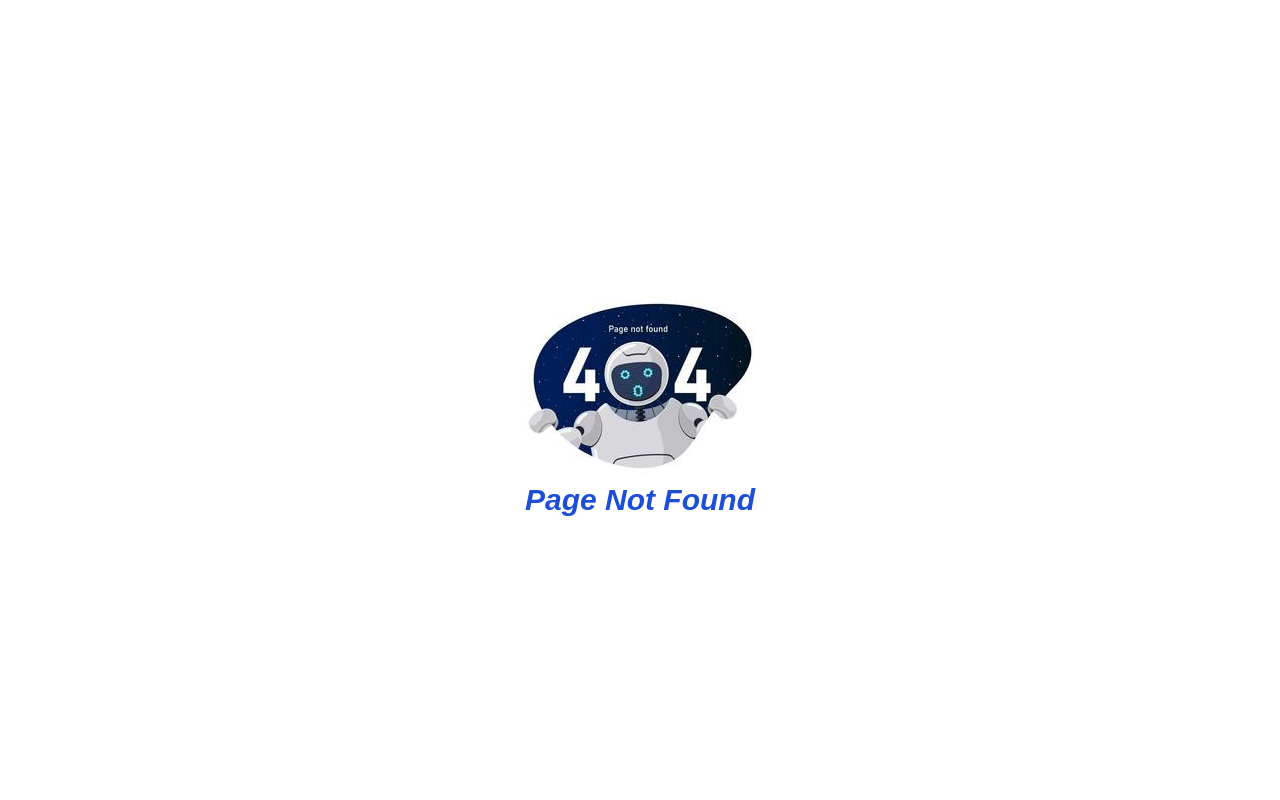
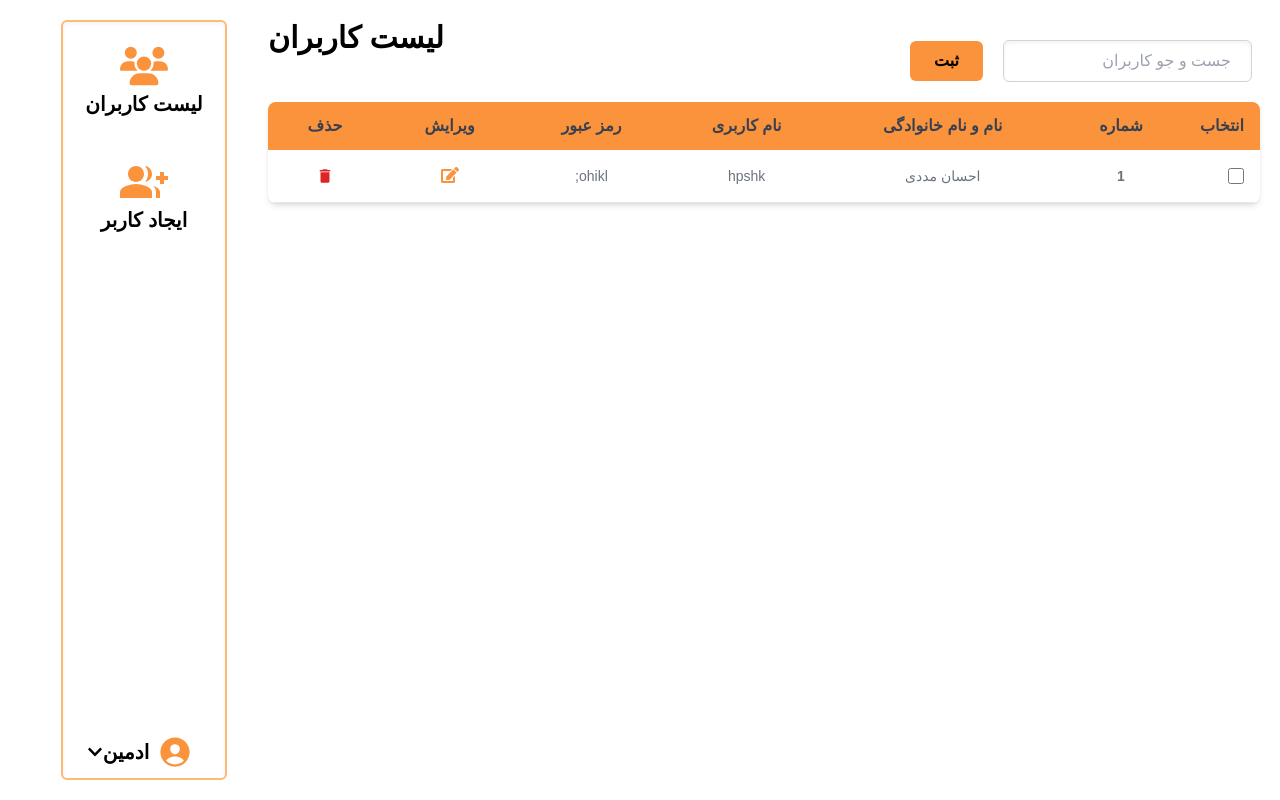
Before and after one commit to EHSANMADADI/sendProject, a React (Create React App) app: page /Admin/ListUser in a window 1280 px wide. Before the commit this address had no page. Built offline with nearby package versions, Linux system fonts and the light colour scheme.

Commit message:
add userListPage

```diff
--- a/src/App.js
+++ b/src/App.js
@@ -7,21 +7,23 @@ import MultiSplling from './pages/MultiSplling';
 import Login from './pages/Login';
 import ChangePassword from './pages/ChangePassword';
 import NotFound from './pages/NotFound';
+import ListUser from './pages/Admin/ListUser';
 function App() {
   return (
     <BrowserRouter>
       <Routes>
-        <Route path="/" element={<Login/>} />
+        <Route path="/" element={<Login />} />
         {/* <Route path="extract" element={<Secend />} />
         <Route path="semantic" element={<Semantic />} />
         <Route path="spelling" element={<Spelling />} /> */}
         {/* <Route path="multiple" element={<Multipel/>}/> */}
-        <Route path="Multipel/extract" element={<MultipleNER/>}/>
-        <Route path="semantic" element={<MultiSemantic/>}/>
+        <Route path="Multipel/extract" element={<MultipleNER />} />
+        <Route path="semantic" element={<MultiSemantic />} />
         <Route path="Multipel" element={< Multipel />} />
-        <Route path="Multipel/spelling" element={<MultiSplling/>}/>
-        <Route path='changePassword' element={<ChangePassword/>} />
-        <Route path='*' element={<NotFound/>}/>
+        <Route path="Multipel/spelling" element={<MultiSplling />} />
+        <Route path='changePassword' element={<ChangePassword />} />
+        <Route path='Admin/ListUser' element={<ListUser />} />
+        <Route path='*' element={<NotFound />} />
 
 
       </Routes>
--- /dev/null
+++ b/src/componenet/Admin/UsersList/LeftNav.jsx
@@ -0,0 +1,43 @@
+import React from 'react'
+import { FaUsers } from "react-icons/fa6";
+import { MdGroupAdd } from "react-icons/md";
+import { IoPersonCircle } from "react-icons/io5";
+import { FaChevronDown } from "react-icons/fa";
+export default function LeftNav() {
+  return (
+    <div className=' border-orange-300 h-full w-8/12 mx-auto border-2 rounded-md shadow-inner flex flex-col justify-between'>
+      <div className='flex flex-col justify-around mt-5'>
+        <div className='flex flex-col items-center justify-center mb-10'>
+          <span className='text-orange-400 text-5xl'>
+            <FaUsers/>
+          </span>
+          <span className='text-xl font-bold'>
+            لیست کاربران
+          </span>
+        </div>
+        <div className='flex flex-col items-center justify-center'>
+          <span className='text-orange-400 text-5xl'>
+            <MdGroupAdd/>
+          </span>
+          <span className='text-xl font-bold'>
+            ایجاد کاربر
+          </span>
+        </div>
+      </div>
+
+      <div className='flex items-center justify-center'>
+        <span>
+          <FaChevronDown/>
+        </span>
+
+          <span className='text-xl font-bold'>
+            ادمین
+          </span>
+          <span className='text-orange-400 text-4xl m-2 mb'>
+            <IoPersonCircle/>
+          </span>
+        </div>
+
+    </div>
+  )
+}
--- /dev/null
+++ b/src/componenet/Admin/UsersList/UserTabele.jsx
@@ -0,0 +1,91 @@
+import React from 'react'
+import { MdDelete } from "react-icons/md";
+import { FaEdit } from "react-icons/fa";
+export default function UserTabele() {
+    return (
+        <div>
+            <div className='flex justify-between '>
+                <div>
+                    <h2 className='text-3xl font-black'>لیست کاربران</h2>
+                </div>
+                <div className='flex justify-center items-center'>
+
+                    <button className='mx-3 my-5 px-6 font-semibold py-2 rounded-md border-none bg-orange-400 hover:bg-orange-600 duration-300'>ثبت</button>
+                    <input dir='rtl' className='outline-none py-2 px-5 mx-2 border border-gray-300 my-5 rounded-md  shadow-inner' placeholder='جست و جو کاربران' />
+                </div>
+
+
+            </div>
+            <div dir='rtl' id='Tabel' className='w-full'>
+                <div className="relative overflow-x-auto w-full shadow-md sm:rounded-lg">
+                    <table className="w-full text-sm text-center rtl:text-right text-gray-500 ">
+                        <thead className="text-base text-gray-700 uppercase bg-orange-400 text-center ">
+                            <tr>
+                                <th scope="col" className="p-4 py-3">
+                                    انتخاب
+                                </th>
+                                <th scope="col" className="px-6 py-3">
+                                    شماره
+                                </th>
+                                <th scope="col" className="px-6 py-3">
+                                    نام و نام خانوادگی
+                                </th>
+                                <th scope="col" className="px-6 py-3">
+                                    نام کاربری
+                                </th>
+                                <th scope="col" className="px-6 py-3">
+                                    رمز عبور
+                                </th>
+                                <th scope="col" className="px-6 py-3">
+                                    ویرایش
+                                </th>
+                                <th scope="col" className="px-6 py-3">
+                                    حذف
+                                </th>
+                            </tr>
+                        </thead>
+                        <tbody>
+
+                            <tr className="bg-white border-b text-center  hover:bg-gray-50 ">
+                                <td class="w-4 p-4">
+                                    <div className="flex items-center">
+                                        <input id="checkbox-table-2 " type="checkbox" className="w-4 h-4 text-blue-600 bg-gray-100 border-gray-300  focus:ring-blue-500  focus:ring-2 rounded-2xl " />
+                                        <label for="checkbox-table-2" class="sr-only">checkbox</label>
+                                    </div>
+                                </td>
+                                <th scope="row" clasName="px-6 py-4 font-medium text-gray-900 whitespace-nowrap ">
+                                    1
+                                </th>
+                                <td className="px-6 py-4">
+                                    احسان مددی
+                                </td>
+                                <td className="px-6 py-4">
+                                    hpshk
+                                </td>
+                                <td className="px-6 py-4">
+                                    ohikl;
+                                </td>
+                                <td className="px-6 py-4 text-orange-400 text-lg flex ">
+                                    <span className='px-auto mx-auto '>
+                                        <FaEdit />
+                                    </span>
+
+                                </td>
+                                <td className="px-6 py-4 text-red-600 text-lg">
+                                    <span className='items-center text-center flex justify-center'>
+                                        <MdDelete />
+                                    </span>
+
+
+
+
+                                </td>
+                            </tr>
+
+                        </tbody>
+                    </table>
+                </div>
+            </div>
+        </div>
+    )
+}
--- /dev/null
+++ b/src/componenet/Admin/UsersList/UsersList.jsx
@@ -0,0 +1,17 @@
+import React from 'react'
+import UserTabele from '../UsersList/UserTabele'
+import LeftNav from './LeftNav'
+export default function UsersList() {
+  return (
+    <div className='flex w-full justify-between p-5 h-screen'>
+      <div className='w-1/5'>
+     <LeftNav/>
+      </div>
+      <div className='w-4/5'>
+        <UserTabele />
+      </div>
+
+
+    </div>
+  )
+}
--- /dev/null
+++ b/src/pages/Admin/ListUser.jsx
@@ -0,0 +1,9 @@
+import React from 'react'
+import UsersList from '../../componenet/Admin/UsersList/UsersList'
+export default function ListUser() {
+  return (
+    <div className='w-full'>
+        <UsersList/>
+    </div>
+  )
+}
```
